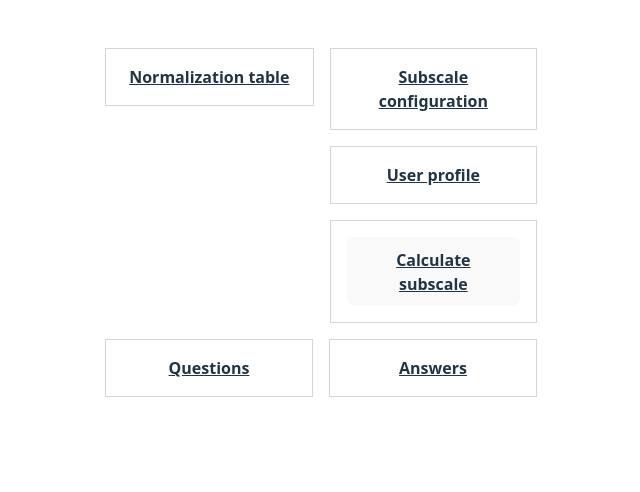
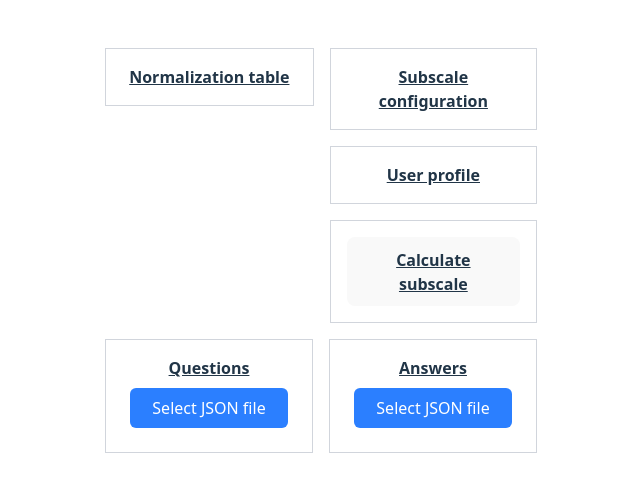
Before and after one commit to rolsn/normalizer, a React (Vite) app in the folder normalizer/: page / in a window 1280 px wide. Shown: the top 492 px of the page, without its empty margins (319-959 px from the left). Built offline with nearby package versions, Linux system fonts and the light colour scheme.

Commit message:
adding a file uploader for parsing q/a JSON

```diff
--- a/normalizer/src/App.tsx
+++ b/normalizer/src/App.tsx
@@ -2,7 +2,52 @@ import { useState } from 'react'
 import './App.css'
 
 function App() {
-  const [count, setCount] = useState(0)
+  function LocalJsonUploader({ label, onData }: { label?: string, onData: (data: any) => void }) {
+    const [fileName, setFileName] = useState<string | null>(null);
+    const [fileContent, setFileContent] = useState<any>(null);
+
+    const handleFileChange = (e: React.ChangeEvent<HTMLInputElement>) => {
+      const file = e.target.files?.[0];
+      setFileName(file?.name || null);
+      const reader = new FileReader();
+      reader.onload = (event) => {
+        try {
+          const data = JSON.parse(event.target?.result as string);
+          setFileContent(data);
+          onData(data);
+        } catch (err) {
+          alert('Invalid JSON file');
+        }
+      };
+      reader.readAsText(file as Blob);
+    };
+
+    return (
+      <div className="flex flex-col gap-2">
+        {label && <label className="text-sm font-medium text-gray-700">{label}</label>}
+        <div className="relative">
+          <input
+            type="file"
+            accept=".json"
+            onChange={handleFileChange}
+            className="absolute inset-0 w-full h-full opacity-0 cursor-pointer z-10"
+          />
+          <div className="p-2 m-2 bg-blue-500 text-white rounded-md hover:bg-blue-600 transition-colors duration-200 text-center">
+            Select JSON file
+          </div>
+        </div>
+        {fileName && (
+          <div className="flex flex-col gap-2">
+            {fileContent && (
+              <pre className="p-2 rounded text-sm overflow-auto max-h-48">
+                {JSON.stringify(fileContent, null, 2)}
+              </pre>
+            )}
+          </div>
+        )}
+      </div>
+    );
+  }
 
   return (
     <div className="flex flex-col p-4 gap-4 w-full h-full min-h-screen">
@@ -11,7 +56,6 @@ function App() {
           <p className="text-base font-bold underline">
             Normalization table
           </p>
-          <div className="flex flex-col gap-4"></div>
         </div>
         <div className="w-1/2 h-full flex flex-col gap-4">
           <div className="border border-gray-300 h-1/3 p-4">
@@ -38,11 +82,17 @@ function App() {
           <p className="text-base font-bold underline">
             Questions
           </p>
+          <div className="flex flex-col gap-4">
+            <LocalJsonUploader onData={() => {}} />
+          </div>
         </div>
         <div className="border border-gray-300 w-1/2 h-full p-4">
           <p className="text-base font-bold underline">
             Answers
           </p>
+          <div className="flex flex-col gap-4">
+            <LocalJsonUploader onData={() => {}} />
+          </div>
         </div>
       </div>
     </div>
```
